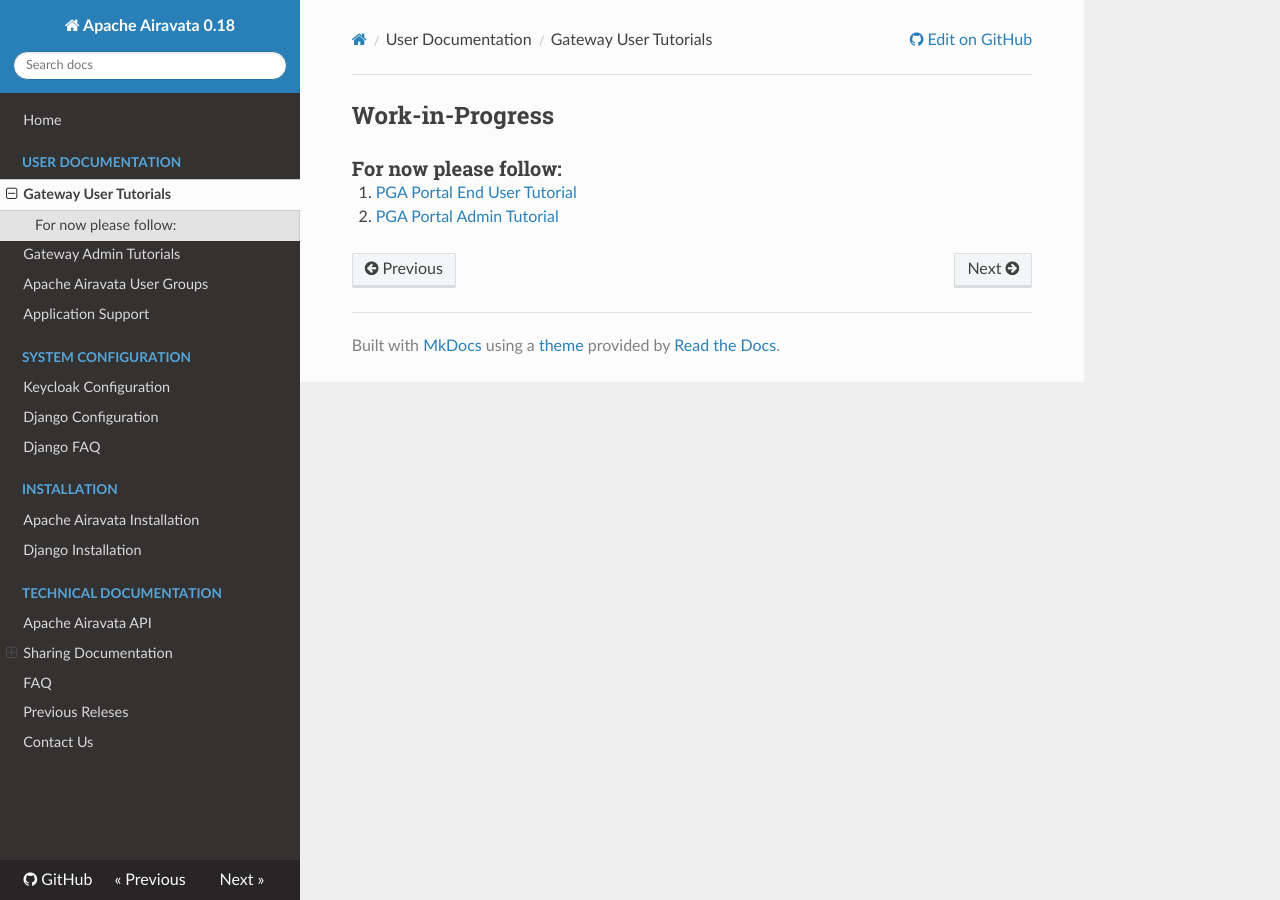
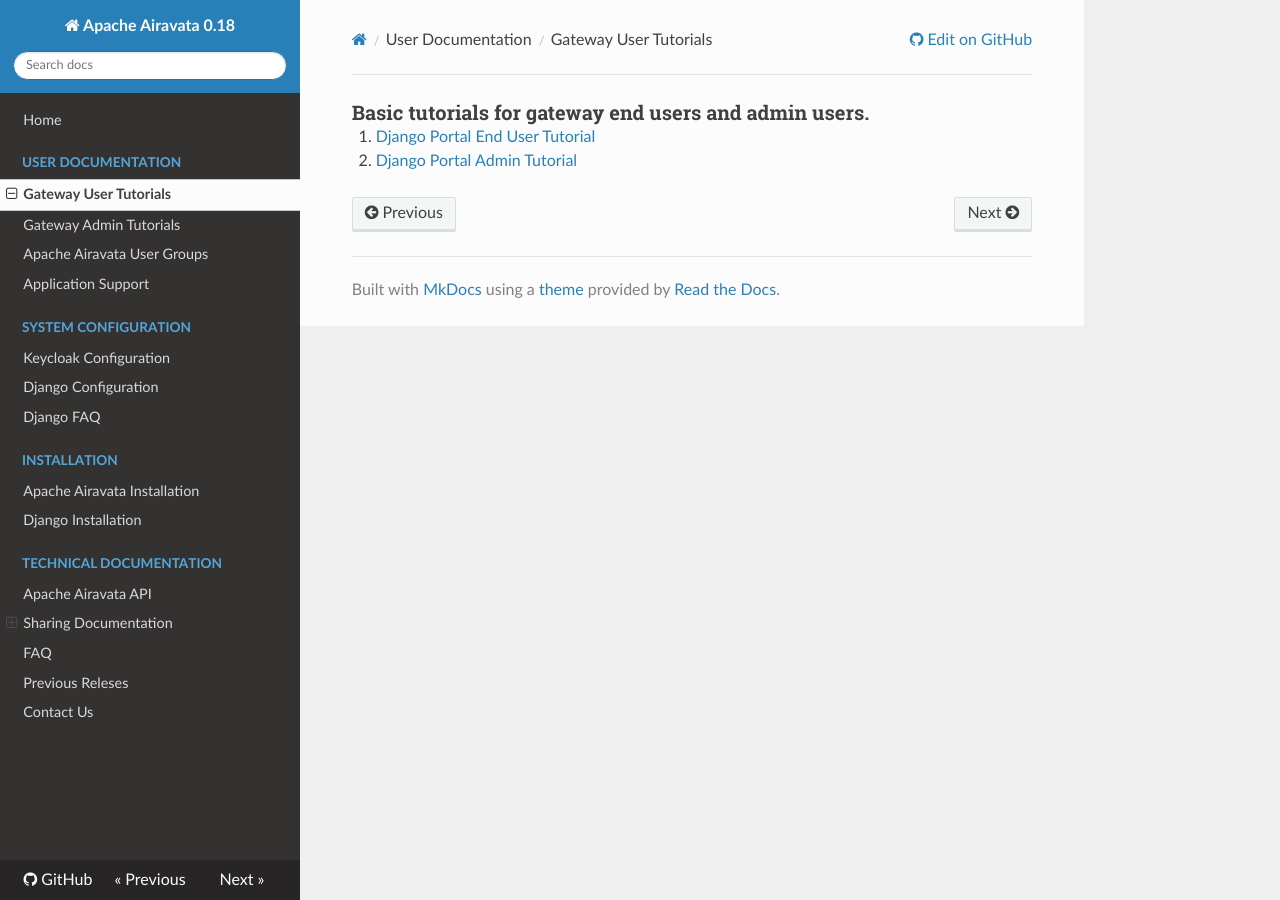
Before and after one commit to isabella232/airavata-docs, an MkDocs documentation site: the page built from docs/user-documentation/user-tutorials.md, in a window 1280 px wide. Built offline with MkDocs 1.6.1, drawn with Linux system fonts in a browser that asks for light colours; nearby versions of some CDN libraries; old or Windows-style settings are respelled for this version of MkDocs.

Commit message:
Committing user tutorials links for Django

```diff
--- a/docs/user-documentation/user-tutorials.md
+++ b/docs/user-documentation/user-tutorials.md
@@ -1,5 +1,4 @@
 
-## Work-in-Progress
-###For now please follow:
-1. <a href="https://cwiki.apache.org/confluence/display/AIRAVATA/Tutorial+04+-+PHP+Reference+Gateway+for+Airavata+-+End-User+Guide" target="_blank">PGA Portal End User Tutorial</a> <br>
-2. <a href="https://cwiki.apache.org/confluence/display/AIRAVATA/Tutorial+05+-+PHP+Reference+Gateway+for+Airavata+-+Gateway+Admin+Guide" target="_blank"> PGA Portal Admin Tutorial</a>
+###Basic tutorials for gateway end users and admin users.
+1. <a href="https://cwiki.apache.org/confluence/display/AIRAVATA/Django+Portal+for+Airavata+-+End-User+Guide" target="_blank">Django Portal End User Tutorial</a> <br>
+2. <a href="https://cwiki.apache.org/confluence/display/AIRAVATA/Django+Portal+for+Airavata%3A+Gateway+Admin+Guide" target="_blank"> Django Portal Admin Tutorial</a>
```
